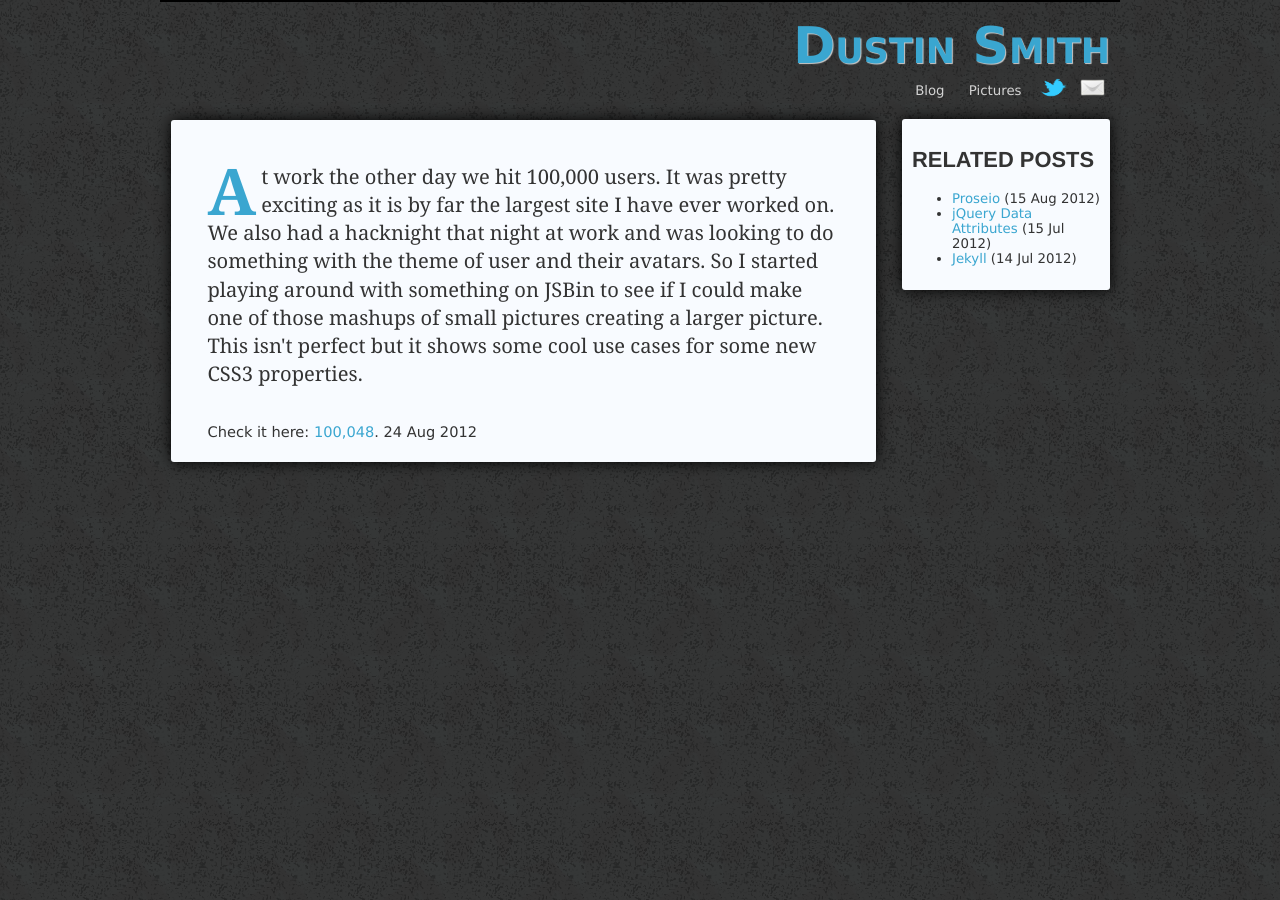
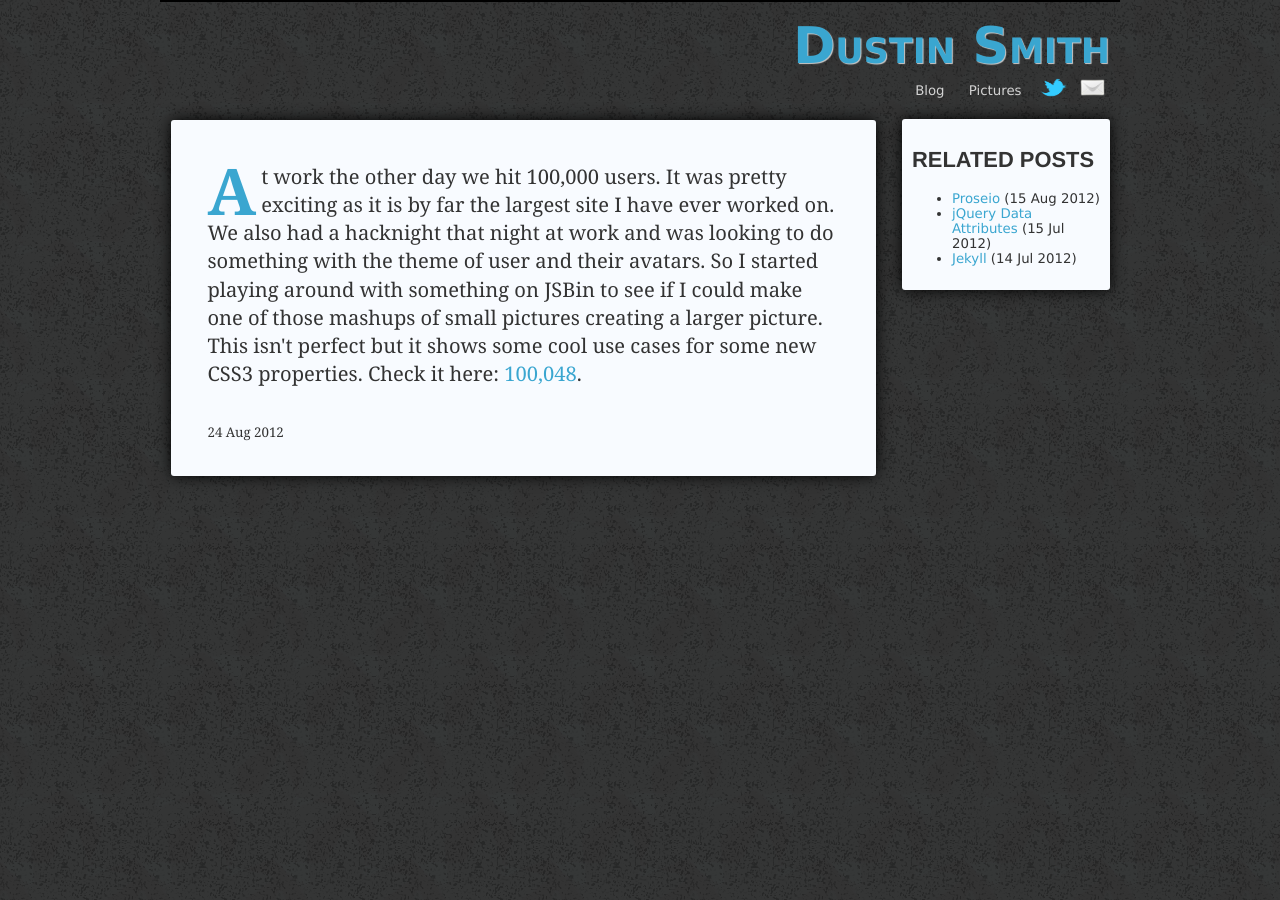
Before and after one commit to dustinsmith1024/dustinsmith1024.github.com, a Jekyll site: the page built from _posts/2012-08-24-one-hundred-thousand.md, in a window 1280 px wide. Built offline with Jekyll 4.4.1, drawn with Linux system fonts in a browser that asks for light colours; Markdown is read by kramdown in place of the engine named in the settings.

Commit message:
Updated _posts/2012-08-24-one-hundred-thousand.md

```diff
--- a/_posts/2012-08-24-one-hundred-thousand.md
+++ b/_posts/2012-08-24-one-hundred-thousand.md
@@ -8,10 +8,8 @@ categories:
 
 <div>
   <div>
-	<p class="intro"><span class="first-letter">A</span>t work the other day we hit 100,000 users.  It was pretty exciting as it is by far the largest site I have ever worked on.  We also had a hacknight that night at work and was looking to do something with the theme of user and their avatars.  So I started playing around with something on JSBin to see if I could make one of those mashups of small pictures creating a larger picture.  This isn't perfect but it shows some cool use cases for some new CSS3 properties.</p>
+	<p class="intro"><span class="first-letter">A</span>t work the other day we hit 100,000 users.  It was pretty exciting as it is by far the largest site I have ever worked on.  We also had a hacknight that night at work and was looking to do something with the theme of user and their avatars.  So I started playing around with something on JSBin to see if I could make one of those mashups of small pictures creating a larger picture.  This isn't perfect but it shows some cool use cases for some new CSS3 properties.  Check it here: <a href='http://jsbin.com/agutig/3/'>100,048</a>.</p>
 
-Check it here: <a href='http://jsbin.com/agutig/3/'>100,048</a>.
-
-{{ page.date | date_to_string }}
+<p>{{ page.date | date_to_string }}</p>
 	</div>
 </div>
```
